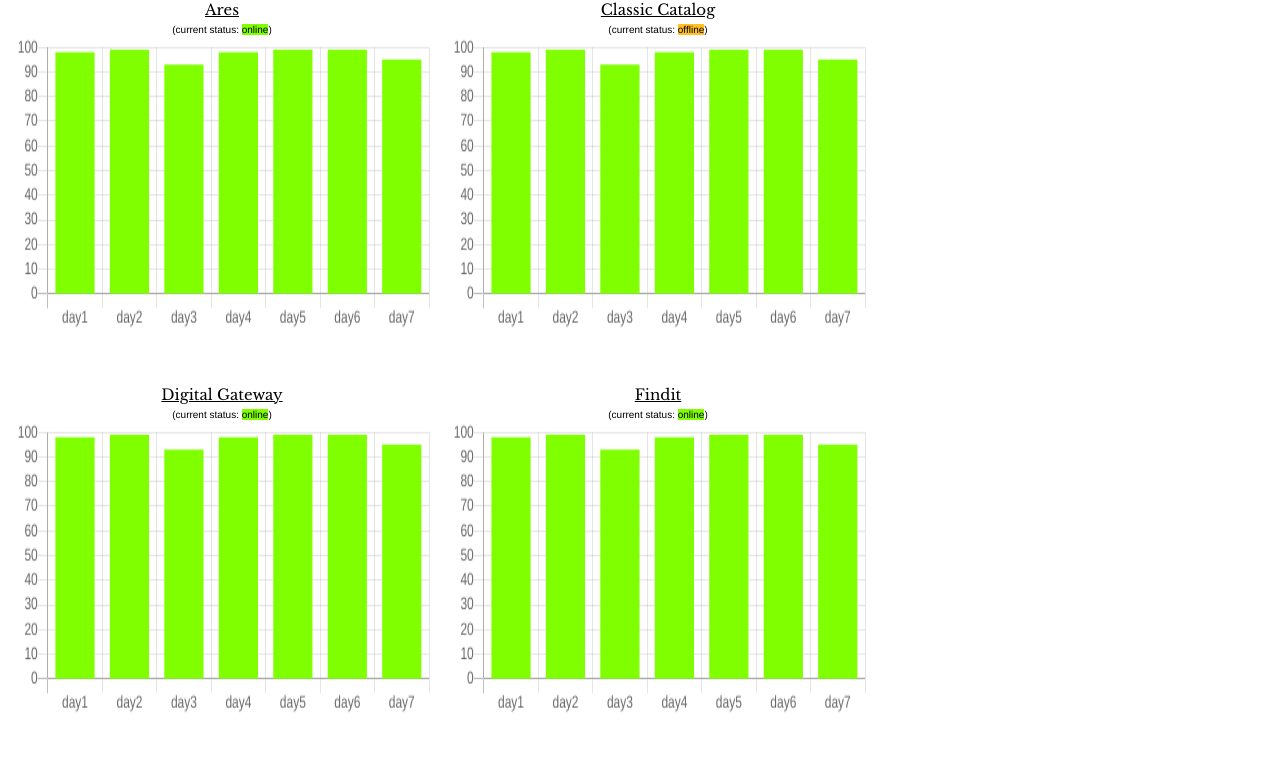
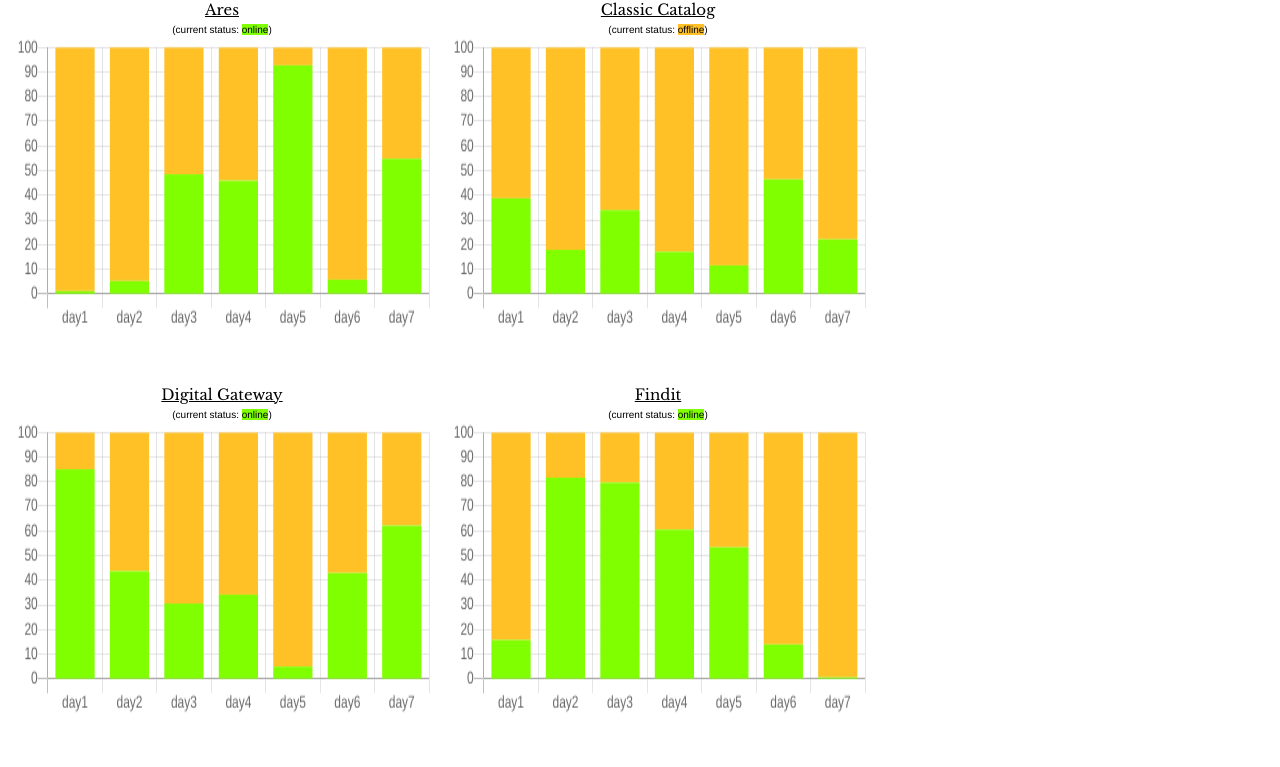
Before and after one commit to brenden-sweetman/Uptime_Site, a plain HTML site: page index.html in a window 1280 px wide. Shown: the part 62-829 px from the top of the page. Drawn offline with nearby package versions, Linux system fonts and the light colour scheme.

Commit message:
pretty stacked bars

```diff
--- a/css/style.css
+++ b/css/style.css
@@ -30,7 +30,7 @@
   margin: 0;
   padding: 0;
   color: white;
-  font-family: "Libre Baskerville", "Times New Roman", serif;
+  font-family: Helvetica, "Helvetica", serif;
   font-size: 18px;
   font-weight: lighter;
 }
@@ -68,6 +68,7 @@
 .service_chart {
   width: 420px;
   height: 300px;
+  font-family: Helvetica, "Helvetica", serif;
 }
 
 #footer {
--- a/js/main.js
+++ b/js/main.js
@@ -3,60 +3,70 @@
   {
     name: 'Ares',
     id: 'ares',
+    data: [],
     domain: 'ares.wustl.edu',
     ip: '128.252.67.118',
     status: 'online'
   }, {
     name: 'Classic Catalog',
     id: 'classic_catalog',
+    data: [],
     domain: 'catalog.wustl.edu',
     ip: '128.252.67.17',
     status: 'offline'
   }, {
     name: 'Digital Gateway',
     id: 'digital_gateway',
+    data: [],
     domain: 'digital.wustl.edu',
     ip: '128.252.67.14',
     status: 'online'
   }, {
     name: 'Findit',
     id: 'findit',
+    data: [],
     domain: '',
     ip: '',
     status: 'online'
   }, {
     name: 'Illiad',
     id: 'illiad',
+    data: [],
     domain: 'illiad.wustl.edu',
     ip: '128.252.67.41',
     status: 'online'
   }, {
     name: 'Libguides',
     id: 'libguides',
+    data: [],
     domain: 'libguides.wustl.edu',
     ip: '52.54.77.227',
     status: 'online'
   }, {
     name: 'OCLC WorldCat',
     id: 'worldcat',
+    data: [],
     domain: 'www.worldcat.org',
     ip: '132.174.0.31',
     status: 'online'
   }, {
     name: 'Primo',
     id: 'primo',
+    data: [],
     domain: 'wash-primo.hosted.exlibrisgroup.com',
     ip: '66.151.7.251',
     status: 'online'
   }, {
     name: 'Repository (Samvera)',
     id: 'sam_repo',
+    data: [],
     domain: 'repository.wustl.edu',
     ip: '128.252.67.231',
     status: 'online'
   }, {
     name: 'Streaming Video (Samvera)',
     id: 'sam_video',
+    data: [],
     description: 'streamingvideo.wustl.edu',
     ip: '128.252.67.8',
     status: 'online'
@@ -66,6 +76,14 @@
 /***** EVENT LISTENERS *****/
 
 /***** FUNCTIONS ******/
+function updateServiceData(service) {
+  services.forEach( function (service) {
+    for(var i=0; i<7; i++) {
+      service.data.push(Math.round(100 * (Math.random() * 100)) / 100);
+    }
+  });
+}
+
 function loadChart(service) {
   new Chart($('#' + service.id +'_chart'), {
     type: 'bar',
@@ -74,8 +92,13 @@
       datasets: [
         {
           label: 'Uptime (%)',
-          backgroundColor: ['#7FFF00', '#7FFF00', '#7FFF00', '#7FFF00', '#7FFF00', '#7FFF00', '#7FFF00'],
-          data: [98, 99, 93, 98, 99, 99, 95],
+          backgroundColor: '#7FFF00',
+          data: service.data
+        },
+        {
+          label: 'Downtime (%)',
+          backgroundColor: '#FFC125',
+          data: [(100 - service.data[0]), (100 - service.data[1]), (100 - service.data[2]), (100 - service.data[3]), (100 - service.data[4]), (100 - service.data[5]), (100 - service.data[6])]
         }
       ]
     },
@@ -86,23 +109,25 @@
       },
       scales: {
         yAxes: [{
+          stacked: true,
           ticks: {
             suggestedMin: 0,
             suggestedMax: 100
           }
+        }],
+        xAxes: [{
+          stacked: true
         }]
       }
     }
   });
 }
 
-function greenOrangeGrad() {
-
-}
-
-
 /***** MAIN RUN *****/
 services.forEach( function (service) {
+  // update data
+  updateServiceData();
+
   $('#services_wrapper').append('\
     <div class="service">\
       <h3 class="service_name">' + service.name +'</h3>\
```
